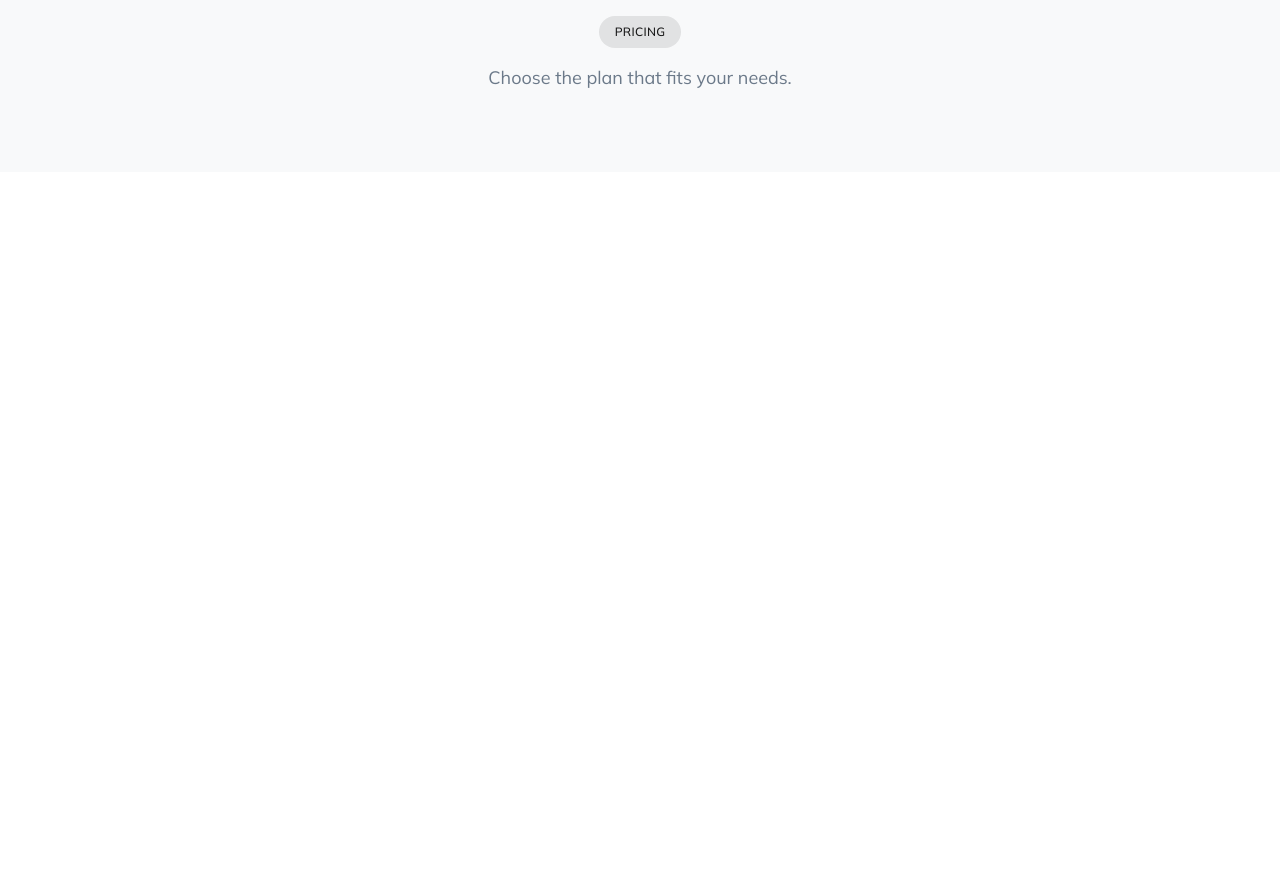
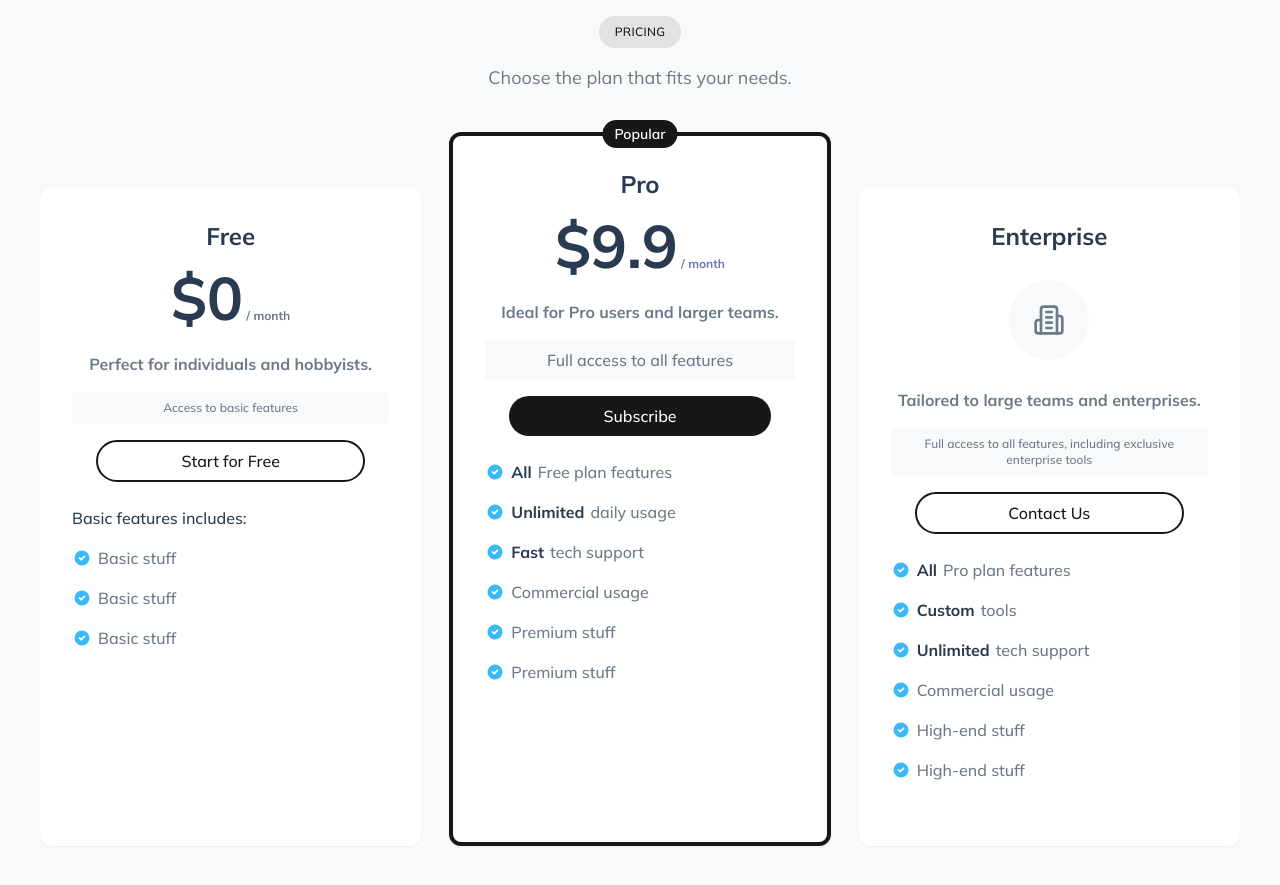
Before and after one commit to BlandAlpha/nextjs-learn, a Next.js app: page / in a window 1280 px wide. Shown: the part 3220-4105 px from the top of the page. Before the commit the page ends 3392 px from the top, so only its background shows below. Built offline with nearby package versions, Linux system fonts and the light colour scheme.

Commit message:
Add Pricing Section

```diff
--- a/src/components/landingPageComponents/DemoSection.js
+++ b/src/components/landingPageComponents/DemoSection.js
@@ -13,7 +13,7 @@ function DemoSection() {
             </p>
 
             <div className="my-20 scroll-mt-28 w-full" id="demo">
-                <div className="w-full lg:w-4/5 lg:mx-auto lg:h-96 shadow-md bg-gray-200 rounded-xl flex items-center justify-center">
+                <div className="w-full lg:w-4/5 lg:mx-auto h-96 shadow-md bg-gray-200 rounded-xl flex items-center justify-center">
                     <h1 className="font-bold text-xl">
                         Your Demo
                     </h1>
--- a/src/components/landingPageComponents/PricingSection.js
+++ b/src/components/landingPageComponents/PricingSection.js
@@ -1,8 +1,10 @@
+import Link from "next/link"
 import MaxWidthWrapper from "../MaxWidthWrapper"
+import { Building2, CircleCheck } from "lucide-react"
 
 function PricingSection() {
     return (
-    <section className="bg-[#F8F9FA]" id="pricing">
+        <section className="bg-palewhite" id="pricing">
             <MaxWidthWrapper className="py-20">
                 <div className="flex flex-col items-center justify-center">
                     <div className="bg-primary/10 rounded-full px-4 py-2">
@@ -12,9 +14,162 @@ function PricingSection() {
                     </div>
 
                     <div className="max-w-lg text-center mt-4">
-                    <p className="text-[#6B7989] text-lg">
+                        <p className="text-lightgreen text-lg">
                             Choose the plan that fits your needs.
                         </p>
+                    </div>
+                </div>
+
+                <div className="grid grid-cols-1 md:grid-cols-3 gap-7 my-4 md:my-10 text-[#293A51]">
+                    {/* free plan */}
+                    <div className="bg-white p-8 rounded-xl shadow-sm mt-14">
+                        <h3 className="text-2xl font-bold mb-4 text-center">
+                            Free
+                        </h3>
+
+                        <p className="font-bold mb-6 text-center">
+                            <span className="text-6xl">$0</span><span className="text-xs text-lightgreen"> / month</span>
+                        </p>
+
+                        <p className="text-center font-bold text-lightgreen">
+                            Perfect for individuals and hobbyists.
+                        </p>
+
+                        <div className="bg-palewhite w-full py-2 rounded-sm flex items-center justify-center font-medium my-4">
+                            <p className="text-xs text-lightgreen">
+                                Access to basic features
+                            </p>
+                        </div>
+
+                        <div className="px-6">
+                            <Link href="/" className="flex items-center justify-center cursor-pointer border-2 border-primary px-5 py-[0.45rem] rounded-full hover:bg-primary hover:text-white font-medium text-primary transition-colors duration-200 ease-out">
+                                Start for Free
+                            </Link>
+                        </div>
+
+                        <p className="font-medium mt-6 mb-4">
+                            Basic features includes:
+                        </p>
+
+                        <ul className="text-left text-lightgreen font-medium space-y-4 mb-8">
+                            <li className="flex gap-1.5 items-center text-left">
+                                <CircleCheck className="size-5 shrink-0 fill-lightblue text-white" />
+                                Basic stuff
+                            </li>
+                            <li className="flex gap-1.5 items-center text-left">
+                                <CircleCheck className="size-5 shrink-0 fill-lightblue text-white" />
+                                Basic stuff
+                            </li>
+                            <li className="flex gap-1.5 items-center text-left">
+                                <CircleCheck className="size-5 shrink-0 fill-lightblue text-white" />
+                                Basic stuff
+                            </li>
+                        </ul>
+                    </div>
+
+                    {/* pro plan */}
+                    <div className="relative bg-white p-4 md:p-8 rounded-xl shadow-sm border-2 md:border-4 border-primary">
+                        <div className="absolute top-[-1rem] left-1/2 transform -translate-x-1/2 bg-primary text-white px-3 py-1 rounded-full text-sm font-semibold">
+                            Popular
+                        </div>
+                        <h3 className="text-2xl font-bold mb-4 text-center">Pro</h3>
+                        <p className="font-bold mb-6 text-center">
+                            <span className="text-6xl">$9.9</span><span className="text-xs text-[#6B79B9]"> / month</span>
+                        </p>
+
+                        <p className="text-center font-bold text-lightgreen">
+                            Ideal for Pro users and larger teams.
+                        </p>
+
+                        <div className="bg-palewhite w-full py-2 rounded-sm flex items-center justify-center font-medium my-4">
+                            <p className="text-[#687989]">
+                                Full access to all features
+                            </p>
+                        </div>
+
+                        <div className="px-6 mb-6">
+                            <div className="flex items-center justify-center cursor-pointer px-5 py-[0.5rem] rounded-full bg-primary hover:bg-primary/90 font-medium text-white transition-colors duration-200 ease-out">
+                                Subscribe
+                            </div>
+                        </div>
+
+                        <ul className="text-left text-lightgreen font-medium space-y-4 mb-8">
+                            <li className="flex gap-1.5 items-center text-left">
+                                <CircleCheck className="size-5 shrink-0 fill-lightblue text-white" />
+                                <span className="font-bold text-[#293A51]">All</span> Free plan features
+                            </li>
+                            <li className="flex gap-1.5 items-center text-left">
+                                <CircleCheck className="size-5 shrink-0 fill-lightblue text-white" />
+                                <span className="font-bold text-[#293A51]">Unlimited</span> daily usage
+                            </li>
+                            <li className="flex gap-1.5 items-center text-left">
+                                <CircleCheck className="size-5 shrink-0 fill-lightblue text-white" />
+                                <span className="font-bold text-[#293A51]">Fast</span> tech support
+                            </li>
+                            <li className="flex gap-1.5 items-center text-left">
+                                <CircleCheck className="size-5 shrink-0 fill-lightblue text-white" />
+                                Commercial usage
+                            </li>
+                            <li className="flex gap-1.5 items-center text-left">
+                                <CircleCheck className="size-5 shrink-0 fill-lightblue text-white" />
+                                Premium stuff
+                            </li>
+                            <li className="flex gap-1.5 items-center text-left">
+                                <CircleCheck className="size-5 shrink-0 fill-lightblue text-white" />
+                                Premium stuff
+                            </li>
+                        </ul>
+                    </div>
+
+                    {/* enterprise plan */}
+                    <div className="bg-white p-8 rounded-xl shadow-sm mt-14">
+                        <h3 className="text-2xl font-bold text-center">Enterprise</h3>
+                        <div className="bg-palewhite rounded-full size-20 flex items-center justify-center mx-auto my-7">
+                            <Building2 className="size-8 text-lightgreen" />
+                        </div>
+
+                        <p className="text-center font-bold text-lightgreen">
+                            Tailored to large teams and enterprises.
+                        </p>
+
+                        <div className="bg-palewhite w-full py-2 px-6 rounded-sm flex items-center justify-center font-medium my-4">
+                            <p className="text-xs text-lightgreen text-center">
+                                Full access to all features, including exclusive enterprise tools
+                            </p>
+                        </div>
+
+                        <div className="px-6 mb-6">
+                            <div className="flex items-center justify-center cursor-pointer border-2 border-primary px-5 py-[0.45rem] rounded-full hover:bg-primary hover:text-white font-medium text-primary transition-colors duration-200 ease-out">
+                                Contact Us
+                            </div>
+                        </div>
+
+                        <ul className="text-left text-lightgreen font-medium space-y-4 mb-8">
+                            <li className="flex gap-1.5 items-center text-left">
+                                <CircleCheck className="size-5 shrink-0 fill-lightblue text-white" />
+                                <span className="font-bold text-[#293A51]">All</span> Pro plan features
+                            </li>
+                            <li className="flex gap-1.5 items-center text-left">
+                                <CircleCheck className="size-5 shrink-0 fill-lightblue text-white" />
+                                <span className="font-bold text-[#293A51]">Custom</span> tools
+                            </li>
+                            <li className="flex gap-1.5 items-center text-left">
+                                <CircleCheck className="size-5 shrink-0 fill-lightblue text-white" />
+                                <span className="font-bold text-[#293A51]">Unlimited</span> tech support
+                            </li>
+                            <li className="flex gap-1.5 items-center text-left">
+                                <CircleCheck className="size-5 shrink-0 fill-lightblue text-white" />
+                                Commercial usage
+                            </li>
+                            <li className="flex gap-1.5 items-center text-left">
+                                <CircleCheck className="size-5 shrink-0 fill-lightblue text-white" />
+                                High-end stuff
+                            </li>
+                            <li className="flex gap-1.5 items-center text-left">
+                                <CircleCheck className="size-5 shrink-0 fill-lightblue text-white" />
+                                High-end stuff
+                            </li>
+                        </ul>
                     </div>
                 </div>
             </MaxWidthWrapper>
--- a/tailwind.config.mjs
+++ b/tailwind.config.mjs
@@ -9,6 +9,9 @@ export default {
   theme: {
   	extend: {
   		colors: {
+			lightgreen: '#6B7989',
+			palewhite: '#F8F9FA',
+			lightblue: '#39BAF6',
   			background: 'hsl(var(--background))',
   			foreground: 'hsl(var(--foreground))',
   			card: {
```
Lines whose indentation alone changed are shown as unchanged.
